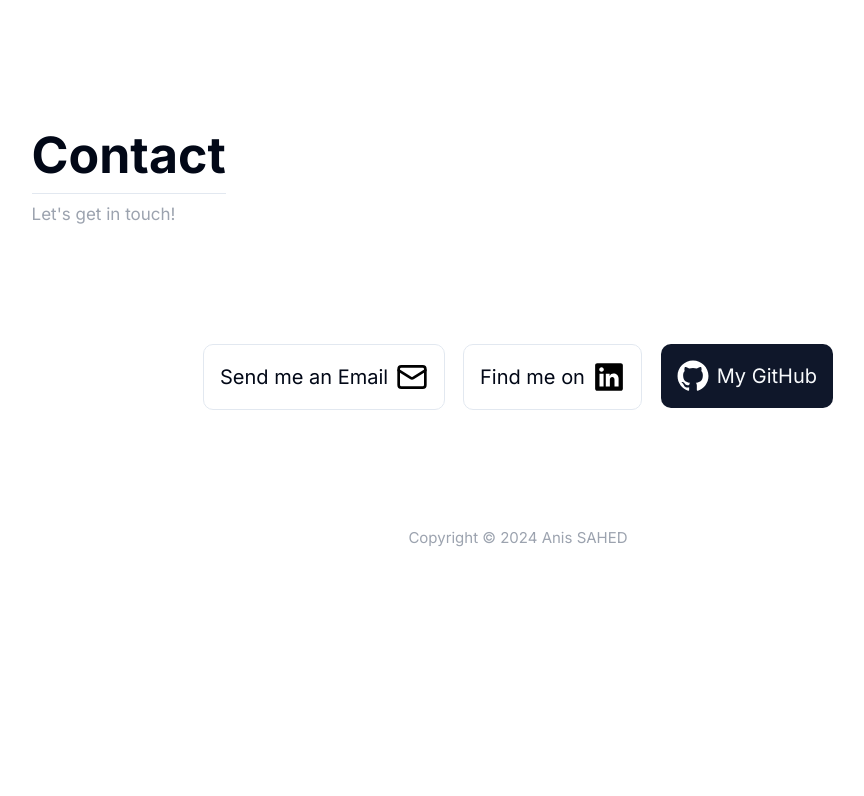
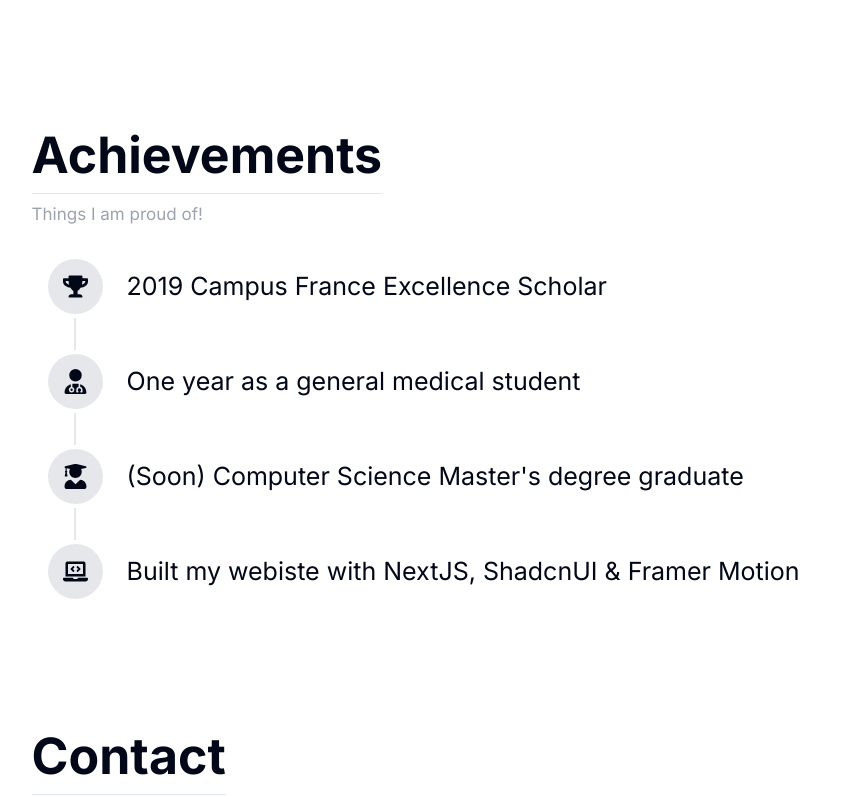
Before and after one commit to sahedAnis/my-portfolio, a Next.js app: page / in a window 1280 px wide. Shown: the part 1616-2412 px from the top of the page, without its empty margins (122-986 px from the left). Before the commit the page ends 2174 px from the top, so only its background shows below. Built offline with nearby package versions, Linux system fonts and the light colour scheme.

Commit message:
feat: achievement section

```diff
--- a/src/components/main-section.tsx
+++ b/src/components/main-section.tsx
@@ -4,7 +4,11 @@ import { Button } from "@/components/ui/button";
 import { Tabs, TabsContent, TabsList, TabsTrigger } from "@/components/ui/tabs"
 import { CgMouse } from "react-icons/cg";
 import { GitHubLogoIcon, LinkedInLogoIcon } from "@radix-ui/react-icons";
-import { Alert, AlertDescription, AlertTitle } from "@/components/ui/alert"
+import { Alert, AlertDescription, AlertTitle } from "@/components/ui/alert";
+import { FaTrophy } from "react-icons/fa";
+import { FaLaptopCode } from "react-icons/fa";
+import { FaUserDoctor } from "react-icons/fa6";
+import { FaUserGraduate } from "react-icons/fa";
 import Link from 'next/link';
 import { MailIcon } from 'lucide-react';
 import FadeInOnScroll from './fade-in-on-scroll';
@@ -22,7 +26,7 @@ const MainSection = () => {
                     <p className="font-normal text-[17px] sm:text-[25px] 2xl:text-[40px]">Hey! Relax.. you just found the right</p>
                     <TypeWritter />
                 </div>
-                <div className="absolute bottom-60 md:bottom-10 animate-[slide-down-two_5s_ease-out_forwards]">
+                <div className="absolute bottom-60 md:bottom-10 animate-[slide-down-two_4s_ease-out_forwards]">
                     <CgMouse className="w-[40px] h-[40px] sm:w-[50px] sm:h-[50px] animate-bounce"/>
                 </div>
             </div>
@@ -265,6 +269,57 @@ const MainSection = () => {
                 </section>
             </FadeInOnScroll>
             <FadeInOnScroll>
+            <section className="w-full md:w-[80%] 2xl:w-[60%] md:mx-auto md:h-fit mt-[100px] md:mt-[120px] 2xl:mt-[200px] flex flex-col justify-end items-center">
+                    <div className="w-[90%] md:w-[95%] flex flex-col ">
+                        <h1 className="font-bold text-[35px] md:text-[50px] 2xl:text-[70px] item-end self-start border-b">Achievements</h1>
+                        <p className="text-[17px] md:text-[17px] mt-2 text-gray-400">Things I am proud of!</p>
+                        <div className=" mt-8 pl-4 flex flex-col justify-center">
+                            <div className="flex items-center">
+                                <div className="relative flex flex-col items-center">
+                                    <div className="dark:bg-gray-700 bg-gray-200 rounded-[100%] h-[55px] w-[55px] flex justify-center items-center">
+                                        <FaTrophy className="text-[25px] dark:text-gray-300 " />
+                                    </div>
+                                    <div className="absolute w-[2px] h-[32px] bottom-[-36px] dark:bg-gray-700 bg-gray-200"></div>
+                                </div>
+                                <p className="ml-6 md:text-[25px] text-[16px]">2019 Campus France Excellence Scholar</p>
+                            </div>
+                        </div>
+                        <div className=" mt-10 pl-4 flex flex-col justify-center">
+                            <div className="flex items-center">
+                                <div className="relative flex flex-col items-center">
+                                    <div className="dark:bg-gray-700 bg-gray-200 rounded-[100%] h-[55px] w-[55px] flex justify-center items-center">
+                                        <FaUserDoctor className="text-[25px] dark:text-gray-300" />
+                                    </div>
+                                    <div className="absolute w-[2px] h-[32px] bottom-[-36px] dark:bg-gray-700 bg-gray-200"></div>
+                                </div>
+                                <p className="ml-6 md:text-[25px] text-[16px]">One year as a general medical student</p>
+                            </div>
+                        </div>
+                        <div className=" mt-10 pl-4 flex flex-col justify-center">
+                            <div className="flex items-center">
+                                <div className="relative flex flex-col items-center">
+                                    <div className="dark:bg-gray-700 bg-gray-200 rounded-[100%] h-[55px] w-[55px] flex justify-center items-center">
+                                        <FaUserGraduate className="text-[25px] dark:text-gray-300 " />
+                                    </div>
+                                    <div className="absolute w-[2px] h-[32px] bottom-[-36px] dark:bg-gray-700 bg-gray-200"></div>
+                                </div>
+                                <p className="ml-6 md:text-[25px] text-[16px]">(Soon) Computer Science Master's degree graduate</p>
+                            </div>
+                        </div>
+                        <div className=" mt-10 pl-4 flex flex-col justify-center">
+                            <div className="flex items-center">
+                                <div className="relative flex flex-col items-center">
+                                    <div className="dark:bg-gray-700 bg-gray-200 rounded-[100%] h-[55px] w-[55px] flex justify-center items-center">
+                                        <FaLaptopCode className="text-[25px] dark:text-gray-300 " />
+                                    </div>
+                                </div>
+                                <p className="ml-6 md:text-[25px] text-[16px]">Built my webiste with NextJS, ShadcnUI & Framer Motion</p>
+                            </div>
+                        </div>
+                    </div>
+                </section>
+            </FadeInOnScroll>
+            <FadeInOnScroll>
                 <section className="w-full md:w-[80%] 2xl:w-[60%] md:mx-auto md:h-fit mt-[100px] md:mt-[120px] 2xl:mt-[200px] flex flex-col justify-end items-center">
                     <div className="w-[90%] md:w-[95%] flex flex-col ">
                         <h1 className="font-bold text-[35px] md:text-[50px] 2xl:text-[70px] item-end self-start border-b">Contact</h1>
```
